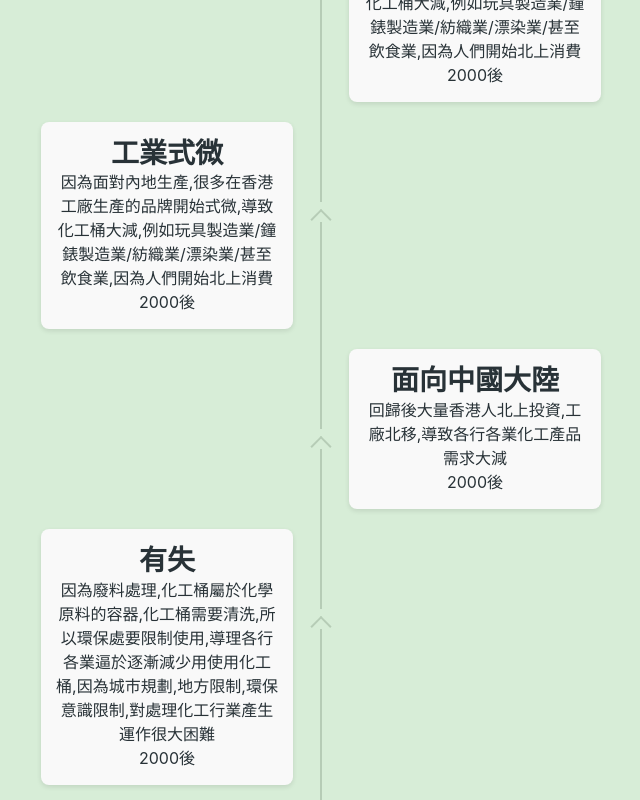
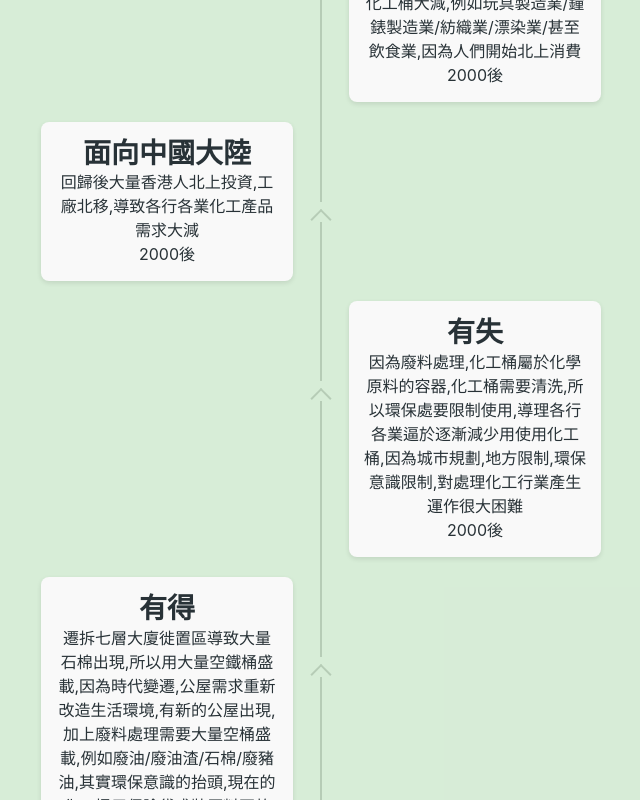
Before and after one commit to ivonvk/yeekee-2024, a Next.js app: page /career in a window 1280 px wide. Shown: the part 1700-2500 px from the top of the page, without its empty margins (319-959 px from the left). Built offline with nearby package versions, Linux system fonts and the light colour scheme; a web font is replaced by a local one.

Commit message:
fix content

```diff
--- a/src/components/Section/Career/CareerPathSection.tsx
+++ b/src/components/Section/Career/CareerPathSection.tsx
@@ -26,11 +26,7 @@ const CareerSection: React.FC<ProductListSectionProps> = ({}) => {
       description: "餐廳/酒樓/醫院,因為要殺滅SARS病菌所以需要大量漂水消毒,所以25kg膠罐需求大增,當時膠罐漂水漲價幾倍,而且大廈坑渠設計不良,所以要大量漂水消毒,影響樓價大趺",
         year: "2002 - 2003"
     },
-    {
-      title: "工業式微",
-      description: "因為面對內地生產,很多在香港工廠生產的品牌開始式微,導致化工桶大減,例如玩具製造業/鐘錶製造業/紡織業/漂染業/甚至飲食業,因為人們開始北上消費",
-        year: "2000後"
-    },
+
     {
       title: "工業式微",
       description: "因為面對內地生產,很多在香港工廠生產的品牌開始式微,導致化工桶大減,例如玩具製造業/鐘錶製造業/紡織業/漂染業/甚至飲食業,因為人們開始北上消費",
```
